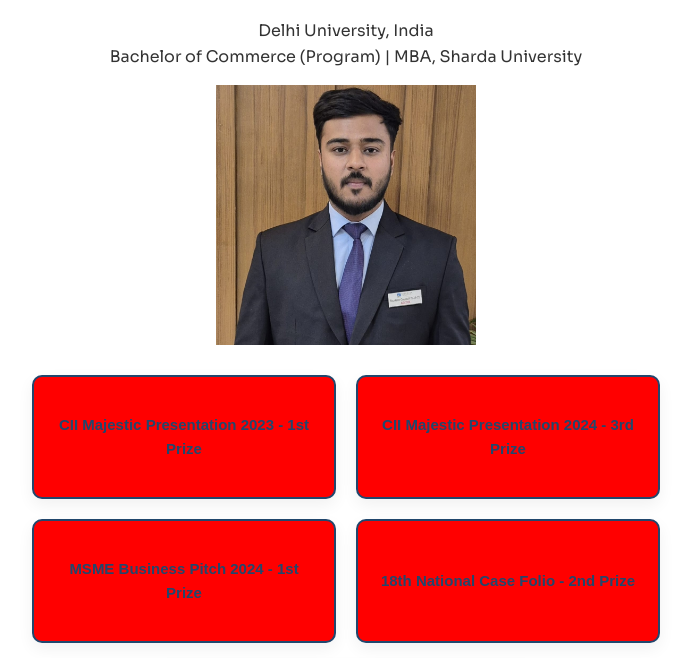
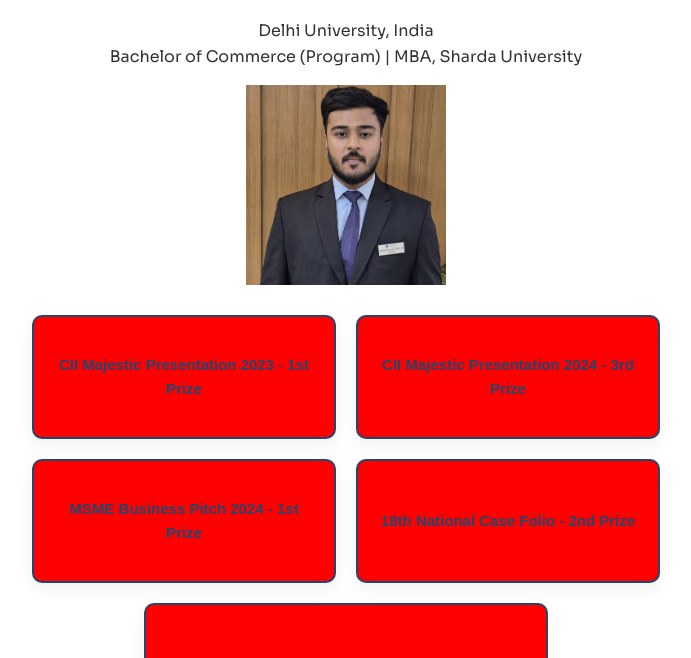
Before and after one commit to Vanshanand12/SchoConnect, a plain HTML site: page mentor/Aditya.html in a window 1280 px wide. Shown: the part 96-754 px from the top of the page, without its empty margins (294-985 px from the left). Drawn offline with Linux system fonts and the light colour scheme; files that its build step writes are made by us from their sources.

Commit message:
Reduce mentor photo dimensions to 200px

```diff
--- a/mentor/Aditya.html
+++ b/mentor/Aditya.html
@@ -150,8 +150,8 @@
     display: block !important;
     margin-left: auto !important;
     margin-right: auto !important;
-    width: 260px !important;
-    height: 260px !important;
+    width: 200px !important;
+    height: 200px !important;
     object-fit: cover !important;
     border-radius: 0 !important; /* keeps it square */
   }
@@ -160,8 +160,8 @@
   img.mentor-photo {
     display: block !important;
     margin: 0 auto !important;
-    width: 260px !important;
-    height: 260px !important;
+    width: 200px !important;
+    height: 200px !important;
     object-fit: cover !important;
     border-radius: 0 !important; /* makes it square */
   }
```
